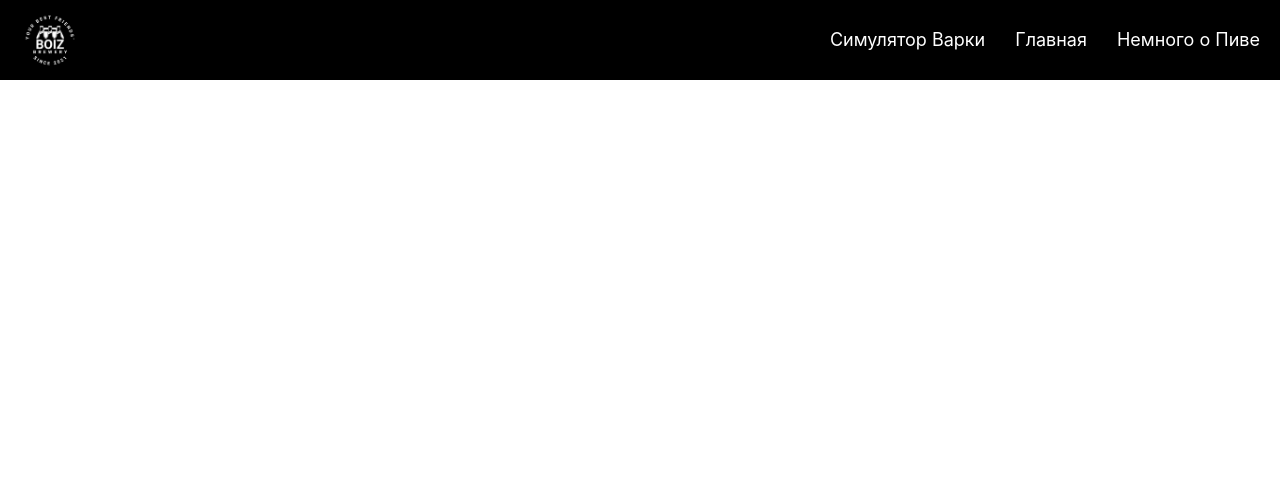
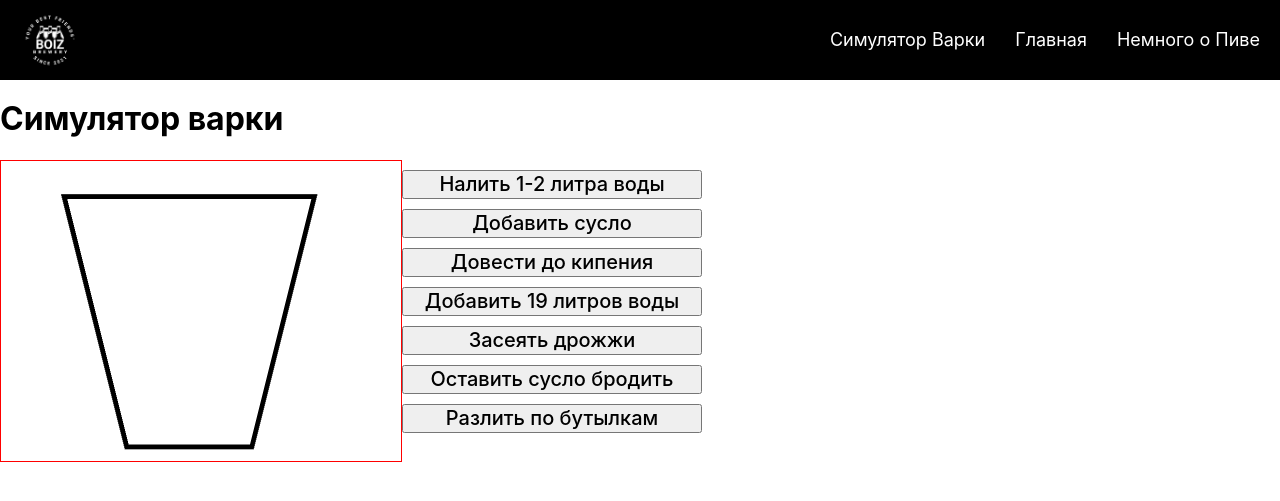
Before and after one commit to MisterDROG/brewing_Drog-Dimdim, a PHP site: page /adondeir.html in a window 1280 px wide. Shown: the top 501 px of the page. Run offline with PHP 8.4, Linux system fonts and the light colour scheme.

Commit message:
feature/js brewing

```diff
--- a/adondeir.html
+++ b/adondeir.html
@@ -8,7 +8,6 @@
     <title>How to brew</title>
   </head>
   <body class="page">
-
     <header class="header">
       <div class="header__container">
         <a href="./index.html" class="header__logo">
@@ -39,8 +38,33 @@
 
     <main class="content">
 
+
+      <section class="brewing__simulator">
+        <h1 class="brewing__title">Симулятор варки</h1>
+        <div class="brewing__tables">
+          <div class="brewing__bottle">
+            <div class="brewing__bottle_empty"></div>
+          </div>
+
+          <div class="brewing__table">
+            <button class="brewing__button brewing__button_agua2L">Налить 1-2 литра воды</button>
+            <button class="brewing__button brewing__button_suslo">Добавить сусло</button>
+            <button class="brewing__button brewing__button_heating">Довести до кипения</button>
+            <button class="brewing__button brewing__button_agua19L">Добавить 19 литров воды</button>
+            <button class="brewing__button brewing__button_weat">Засеять дрожжи</button>
+            <button class="brewing__button">Оставить сусло бродить</button>
+            <button class="brewing__button">Разлить по бутылкам</button>
+          </div>
+        </div>
+        <template id="suslo"><div class="brewing__suslo"></div></template>
+        <template id="agua19L"><div class="brewing__agua19L"></div></template>
+        <template id="agua2L"><div class="brewing__agua2L"></div></template>
+        <template id="heating"><div class="brewing__heating"></div></template>
+        <template id="weat"><div class="brewing__weat"></div></template>
+      </section>
     </main>
 
     <script src="./scripts/header.js"></script>
+    <script src="./scripts/adondeir.js"></script>
   </body>
 </html>
--- a/pages/adondeir.css
+++ b/pages/adondeir.css
@@ -28,3 +28,76 @@
     padding: 50px 0 0;
   }
 }
+
+.brewing__tables {
+  display: flex;
+}
+
+.brewing__table {
+  display: flex;
+  flex-direction: column;
+  width: 300px;
+}
+
+.brewing__button {
+  margin: 10px 0 0;
+  font-size: 20px;
+  font-weight: 500;
+}
+
+.brewing__bottle {
+  border: 1px solid red;
+  width: 400px;
+  height: 300px;
+  display: flex;
+  position: relative;
+  flex-direction: column;
+  justify-content: flex-end;
+}
+
+.brewing__bottle_empty {
+  background: url(../imgs/Безымянный.png) center no-repeat;
+  background-size: contain;
+  width: 400px;
+  height: 300px;
+  position: absolute;
+  z-index: 5;
+  bottom: 0;
+}
+
+.brewing__agua2L {
+  background-color: rgb(125, 125, 255);
+  height: 40px;
+  width: 100%;
+  color: black;
+  font-size: 20px;
+  text-align: center;
+}
+
+.brewing__agua19L {
+  background-color: aqua;
+  height: 100px;
+  width: 100%;
+}
+
+.brewing__suslo {
+  background-color: rgb(0, 0, 0);
+  height: 50px;
+  width: 100%;
+}
+
+.brewing__heating {
+  position: absolute;
+  z-index: 4;
+  bottom: 0;
+  background: url(../imgs/heating.png) center no-repeat;
+  background-size: contain;
+  width: 400px;
+  height: 300px;
+}
+
+.brewing__weat {
+  background-color: rgb(255, 255, 0);
+  height: 20px;
+  width: 100%;
+}
```
Also changed, not shown: scripts/adondeir.js (+46 -9 lines), imgs/heating.png (added), imgs/Безымянный.png (added).
